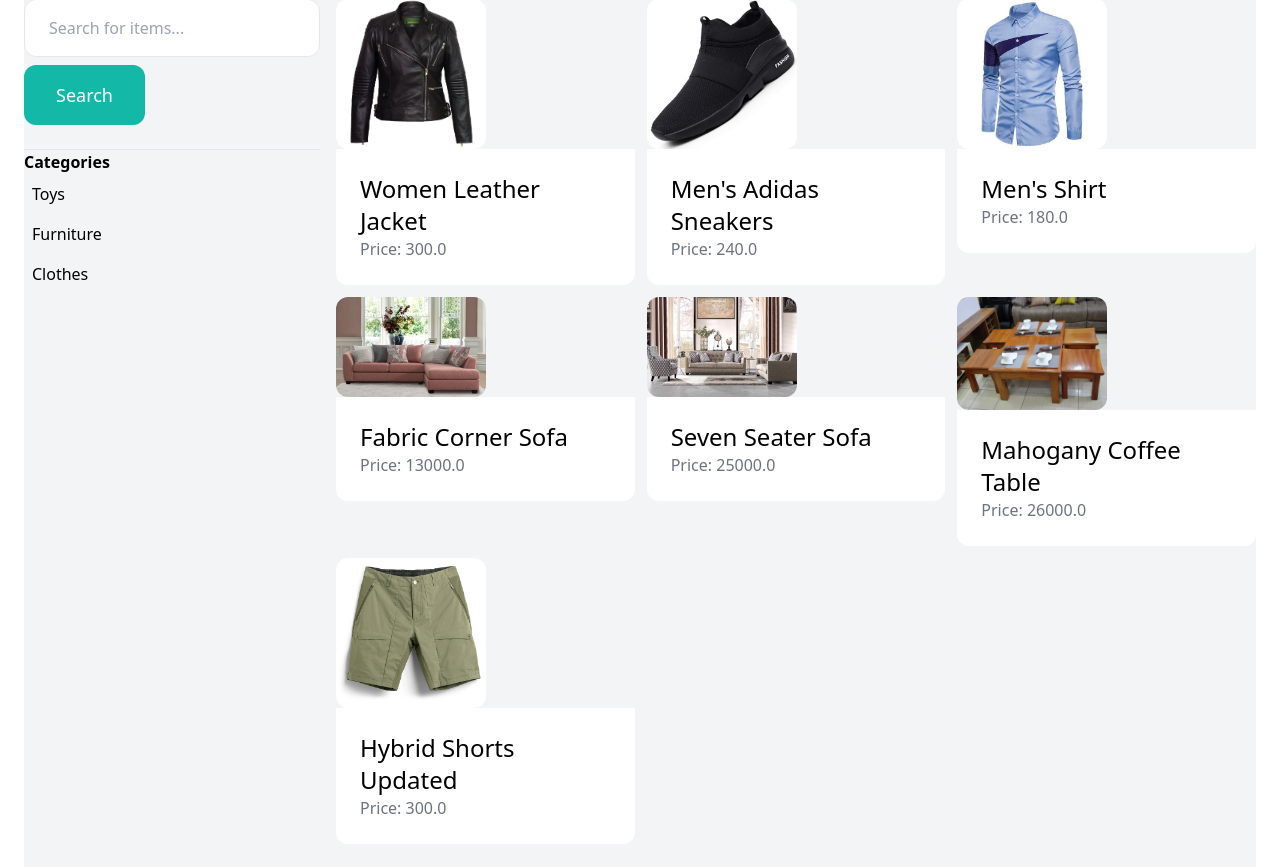
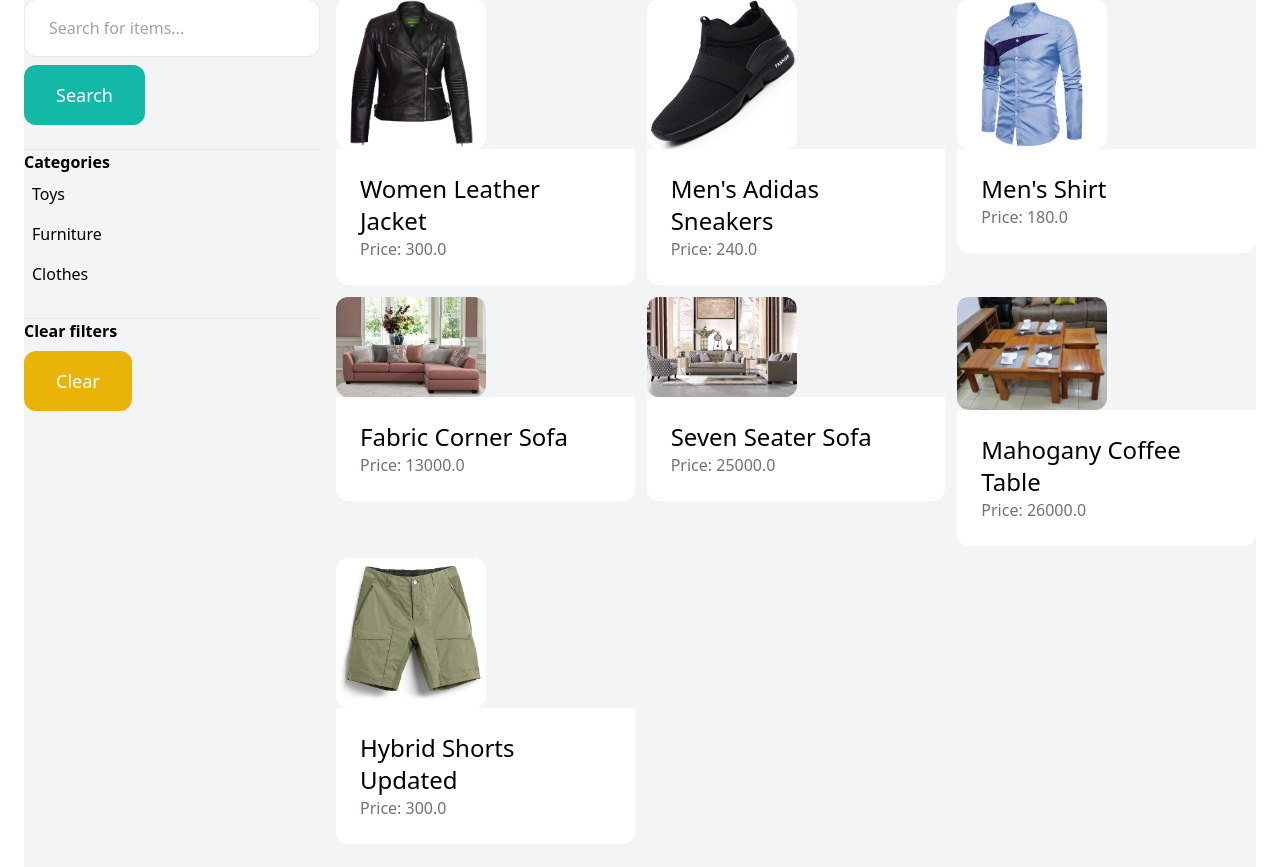
Before and after one commit to OgutuJoseph/puddle, a Django app: page /items/ in a window 1280 px wide. Shown: the part 102-969 px from the top of the page. Run offline with Django 4.2, Linux system fonts and the light colour scheme; data comes from the database, SQL or seed files in the repository; some libraries are stand-ins or nearby versions.

Commit message:
Clear filters

```diff
--- a/puddle/item/templates/item/items.html
+++ b/puddle/item/templates/item/items.html
@@ -21,6 +21,12 @@
                 </li>
             {% endfor %}
         </ul>
+
+        <hr class="mt-6">
+        <p class="font-semibold">Clear filters</p>
+        <ul>
+           <li><a href="{% url 'item:items' %}" class="mt-2 py-4 px-8 inline-block bg-yellow-500 text-lg rounded-xl text-white">Clear</a></li>
+        </ul>
     </div>
     <div class="col-span-3">
         <div class="grid grid-cols-3 gap-3">
```
